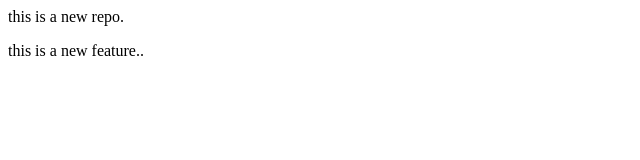
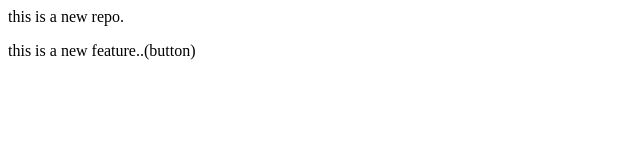
Before and after one commit to snehasoma2/file2.txt, a plain HTML site: page index.html in a window 1280 px wide. Shown: the full height of the page, 0-640 px from the left. Drawn offline with Linux system fonts and the light colour scheme.

```diff
--- a/index.html
+++ b/index.html
@@ -1,2 +1,2 @@
 <p > this is a new repo.</p>
-<p > this is a new feature..</p>
+<p > this is a new feature..(button)</p>
```
